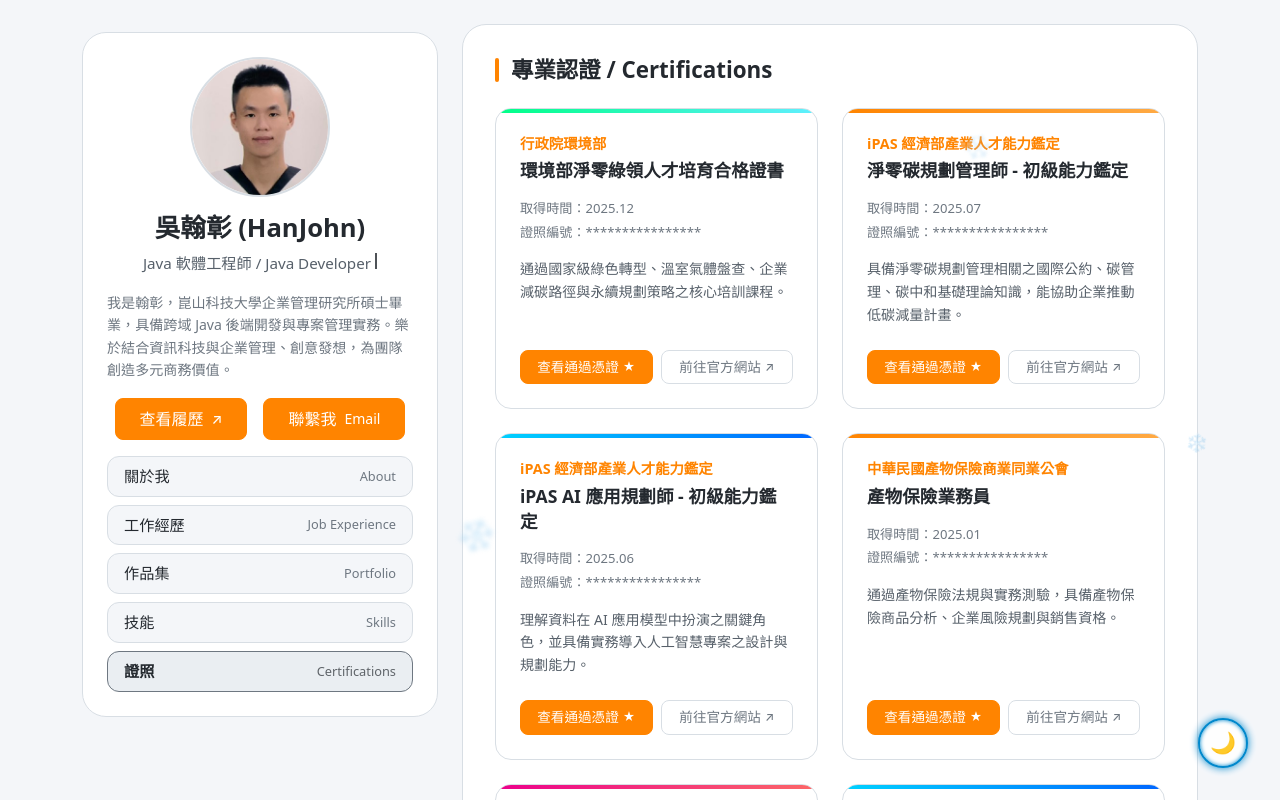
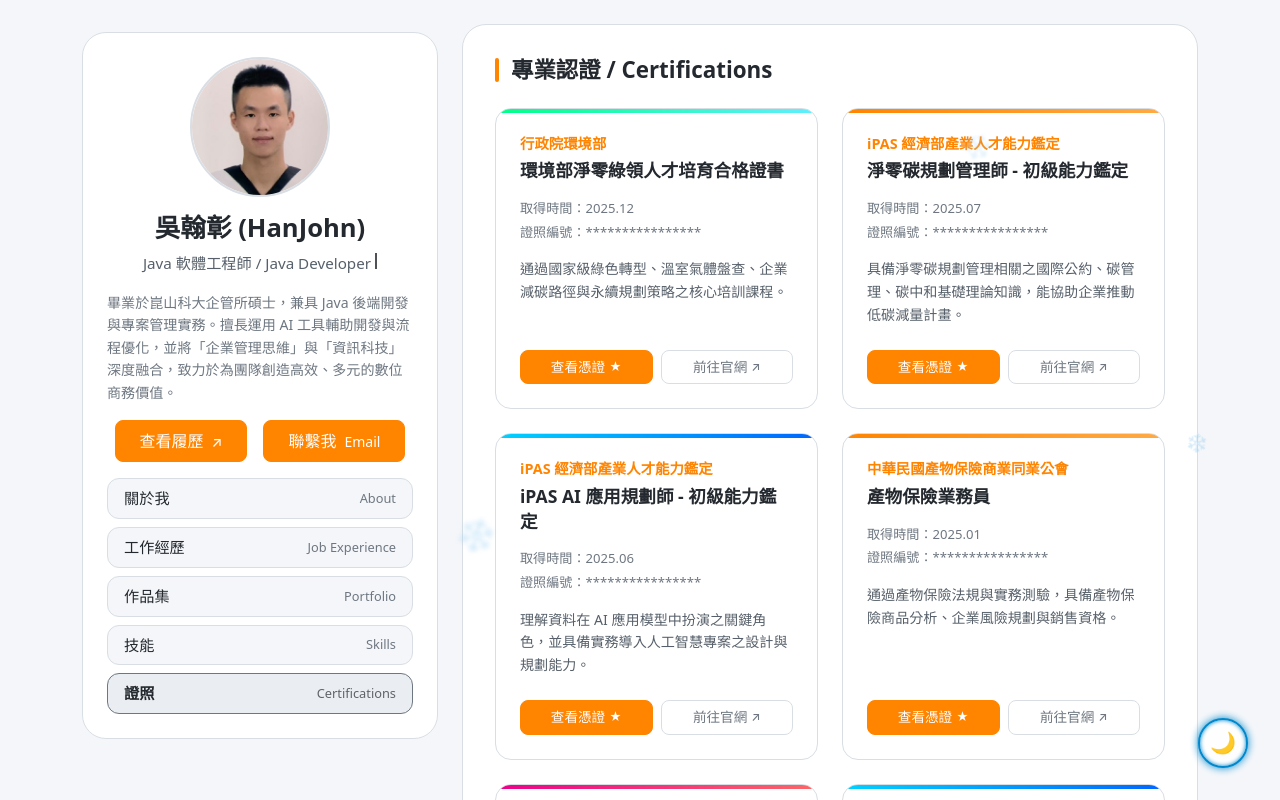
Before and after one commit to G120L010/my-profile-website, a Vue app: page /#/certification in a window 1280 px wide. Shown: the top 800 px of the page. Built offline with nearby package versions, Linux system fonts and the light colour scheme.

Commit message:
建立新分支，並修改些許內容與自介

```diff
--- a/src/App.vue
+++ b/src/App.vue
@@ -48,7 +48,7 @@
 
             <!-- 個人簡介內文描述 -->
             <p class="user-bio-text text-start mb-3">
-              我是翰彰，崑山科技大學企業管理研究所碩士畢業，具備跨域 Java 後端開發與專案管理實務。樂於結合資訊科技與企業管理、創意發想，為團隊創造多元商務價值。
+              畢業於崑山科大企管所碩士，兼具 Java 後端開發與專案管理實務。擅長運用 AI 工具輔助開發與流程優化，並將「企業管理思維」與「資訊科技」深度融合，致力於為團隊創造高效、多元的數位商務價值。
             </p>
 
             <!-- 按鈕組：查看履歷與聯繫我 -->
--- a/src/views/profile/CertificationView.vue
+++ b/src/views/profile/CertificationView.vue
@@ -42,12 +42,12 @@
           <div class="card-action-bar mt-auto d-flex gap-2">
             <!-- 查看憑證按鈕：點擊開啟燈箱彈窗放大觀看圖片 -->
             <button @click="showCertificate(cert.image)" class="btn btn-cert-view w-100 fw-medium d-flex align-items-center justify-content-center gap-1">
-              <span>查看通過憑證</span>
+              <span>查看憑證</span>
               <span class="small">★</span>
             </button>
             <!-- 線上驗證按鈕：另開新分頁連至證照驗證系統 -->
             <a :href="cert.verifyUrl" target="_blank" class="btn btn-cert-verify w-100 fw-medium d-flex align-items-center justify-content-center gap-1">
-              <span>前往官方網站</span>
+              <span>前往官網</span>
               <span class="small">↗</span>
             </a>
           </div>
```
Also changed, not shown: 1 other file (tests, documents, lock files or other folders).
